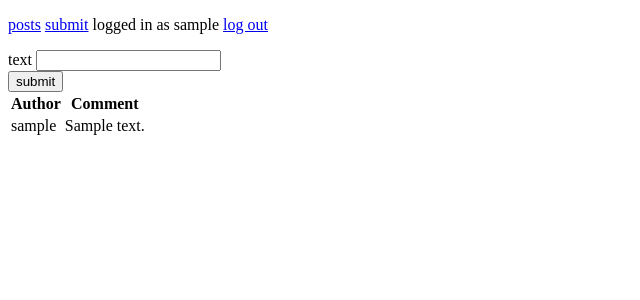
After one commit to tapanih/social-news-site, a Flask app: page /posts/1/comments in a window 1280 px wide. The commit adds this page. Shown: the top 300 px of the page, without its empty margins (0-640 px from the left). Run offline with Flask 2, Linux system fonts and the light colour scheme; a user stored in the database is signed in; tables that the repository leaves empty hold one stand-in row (values such as "Sample post").

Commit message:
Added comments

```diff
--- a/application/__init__.py
+++ b/application/__init__.py
@@ -14,6 +14,8 @@ else:
   app.config["SQLALCHEMY_ECHO"] = True
 
 db = SQLAlchemy(app)
+
+from application import models
 
 from application.posts import models
 from application.posts import views
--- a/application/auth/models.py
+++ b/application/auth/models.py
@@ -1,15 +1,16 @@
 from application import db
+from application.models import Base
 
-class User(db.Model):
+class User(Base):
 
   __tablename__ = "account"
 
-  id = db.Column(db.Integer, primary_key=True)
   username = db.Column(db.String(40), unique=True, nullable=False)
   password_hash = db.Column(db.String(255), nullable=False)
   date_registered = db.Column(db.DateTime, default=db.func.current_timestamp())
 
   posts = db.relationship("Post", backref="author", lazy="dynamic")
+  comments = db.relationship("Comment", backref="author", lazy="dynamic")
 
   def __init__(self, username, password_hash):
     self.username = username
--- /dev/null
+++ b/application/models.py
@@ -0,0 +1,6 @@
+from application import db
+
+class Base(db.Model):
+  __abstract__ = True
+
+  id = db.Column(db.Integer, primary_key=True)
--- a/application/posts/forms.py
+++ b/application/posts/forms.py
@@ -23,3 +23,9 @@ class EditTextPostForm(FlaskForm):
 
   class Meta:
     csrf = False
+
+class CommentForm(FlaskForm):
+  content = StringField("text", validators=[Length(min=2, max=65500)])
+
+  class Meta:
+    csrf = False
--- a/application/posts/views.py
+++ b/application/posts/views.py
@@ -1,8 +1,8 @@
 from application import app, db
 from flask import redirect, render_template, request, url_for
 from flask_login import login_required, current_user
-from application.posts.models import Post
-from application.posts.forms import PostForm, EditTextPostForm, EditUrlPostForm
+from application.posts.models import Comment, Post
+from application.posts.forms import CommentForm, PostForm, EditTextPostForm, EditUrlPostForm
 
 @app.route("/", methods=["GET"])
 def posts_index():
@@ -86,3 +86,27 @@ def posts_edit(post_id):
     db.session().commit()
 
     return redirect(url_for("posts_index"))
+
+@app.route("/posts/<post_id>/comments", methods=["GET", "POST"])
+@login_required
+def posts_comment(post_id):
+  post = Post.query.get(post_id)
+  if not post:
+    return redirect(url_for("posts_index"))
+
+  comments = (Comment.query.filter_by(post_id=post.id)
+                           .order_by(Comment.date_created.desc()).all())
+
+  if request.method == "POST":
+    form = CommentForm(request.form)
+    if not form.validate():
+      return render_template("posts/comments.html", form=form, post=post, comments=comments)
+    comment = Comment(form.content.data)
+    comment.author = current_user
+    comment.post_id = post.id
+    db.session().add(comment)
+    db.session().commit()
+    return redirect(url_for("posts_comment", post_id=post.id))
+
+  return render_template("posts/comments.html", form=CommentForm(), post=post,
+      comments=comments)
--- /dev/null
+++ b/application/templates/posts/comments.html
@@ -0,0 +1,24 @@
+{% extends "layout.html" %}
+
+{% block body %}
+  <form method="POST" action="{{ url_for('posts_comment', post_id=post.id) }}">
+    {{  form.content.label }} {{ form.content }}
+
+    {% for error in form.content.errors %}
+    {{ error }}
+    {% endfor %}</br>
+    <input type="submit" value="submit"/>
+  </form>
+  <table>
+    <tr>
+      <th>Author</th>
+      <th>Comment</th>
+    </tr>
+    {% for comment in comments %}
+    <tr>
+      <td>{{ comment.author.username }}</td>
+      <td>{{ comment.content }}</td>
+    </tr>
+    {% endfor %}
+  </table>
+{% endblock %}
--- a/application/templates/posts/list.html
+++ b/application/templates/posts/list.html
@@ -27,6 +27,11 @@
         {% endif %}
       </td>
       <td>
+        <form action="{{ url_for('posts_comment', post_id=post.id) }}">
+          <input type="submit" value="comments"/>
+        </form>
+      </td>
+      <td>
         {% if post.author == current_user %}
           <form action="{{ url_for('posts_edit', post_id=post.id) }}">
             <input type="submit" value="edit"/>
```
Also changed, not shown: application/posts/models.py (+18 -5 lines).
